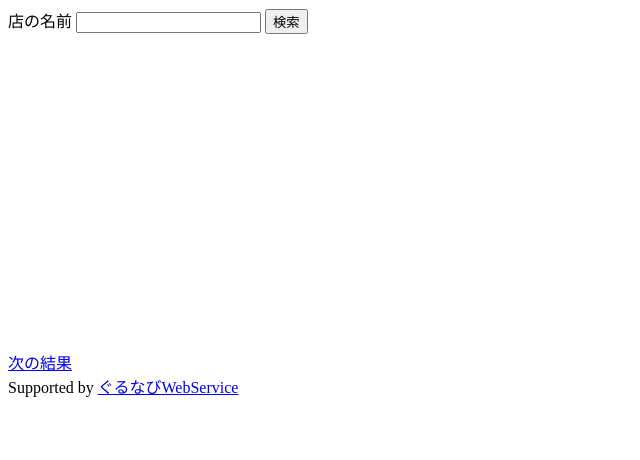
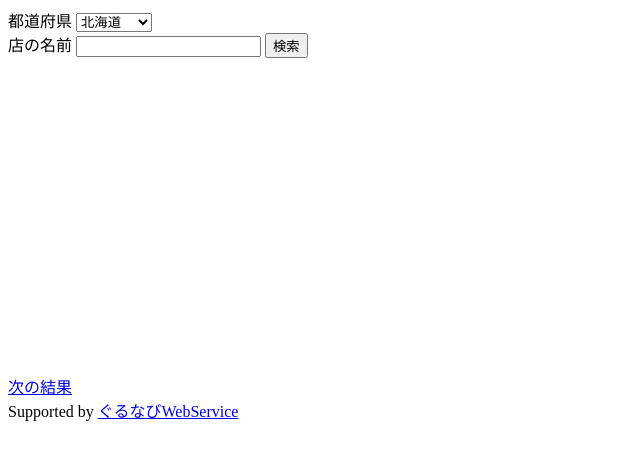
Before and after one commit to gitk47320/gnaviapi, a plain HTML site: page index.html in a window 1280 px wide. Shown: the whole page, without its empty margins (0-640 px from the left). Drawn offline with Linux system fonts and the light colour scheme.

Commit message:
都道府県を検索キーとして追加 　都道府県を検索キーとして追加

```diff
--- a/index.html
+++ b/index.html
@@ -4,6 +4,56 @@
   <title>gnavi検索</title>
   <body>
     <form name='mainform' method = 'GET'>
+      都道府県
+      <select id = pref>
+        <option value='PREF01'>北海道</option>
+        <option value='PREF02'>青森県</option>
+        <option value='PREF03'>岩手県</option>
+        <option value='PREF04'>宮城県</option>
+        <option value='PREF05'>秋田県</option>
+        <option value='PREF06'>山形県</option>
+        <option value='PREF07'>福島県</option>
+        <option value='PREF08'>茨城県</option>
+        <option value='PREF09'>栃木県</option>
+        <option value='PREF10'>群馬県</option>
+        <option value='PREF11'>埼玉県</option>
+        <option value='PREF12'>千葉県</option>
+        <option value='PREF13'>東京都</option>
+        <option value='PREF14'>神奈川県</option>
+        <option value='PREF15'>新潟県</option>
+        <option value='PREF16'>富山県</option>
+        <option value='PREF17'>石川県</option>
+        <option value='PREF18'>福井県</option>
+        <option value='PREF19'>山梨県</option>
+        <option value='PREF20'>長野県</option>
+        <option value='PREF21'>岐阜県</option>
+        <option value='PREF22'>静岡県</option>
+        <option value='PREF23'>愛知県</option>
+        <option value='PREF24'>三重県</option>
+        <option value='PREF25'>滋賀県</option>
+        <option value='PREF26'>京都府</option>
+        <option value='PREF27'>大阪府</option>
+        <option value='PREF28'>兵庫県</option>
+        <option value='PREF29'>奈良県</option>
+        <option value='PREF30'>和歌山県</option>
+        <option value='PREF31'>鳥取県</option>
+        <option value='PREF32'>島根県</option>
+        <option value='PREF33'>岡山県</option>
+        <option value='PREF34'>広島県</option>
+        <option value='PREF35'>山口県</option>
+        <option value='PREF36'>徳島県</option>
+        <option value='PREF37'>香川県</option>
+        <option value='PREF38'>愛媛県</option>
+        <option value='PREF39'>高知県</option>
+        <option value='PREF40'>福岡県</option>
+        <option value='PREF41'>佐賀県</option>
+        <option value='PREF42'>長崎県</option>
+        <option value='PREF43'>熊本県</option>
+        <option value='PREF44'>大分県</option>
+        <option value='PREF45'>宮崎県</option>
+        <option value='PREF46'>鹿児島県</option>
+        <option value='PREF47'>沖縄県</option>
+      </select><br>
       店の名前
       <input type = 'text', id = 'freeword'>
       <input type = 'button', value = '検索' onclick="gnaviFreewordSearch(offset=1, hit_per_page=20);">
--- a/js/app.js
+++ b/js/app.js
@@ -2,8 +2,8 @@ function gnaviFreewordSearch(offset, hit_per_page){
   var req = new XMLHttpRequest();
   keyid = '71926b2013dd9d0d36651401e85520a4'
   var freeword = document.forms.mainform.elements['freeword'].value
-  var apiresult = null
-  url = `https://api.gnavi.co.jp/RestSearchAPI/v3/?keyid=71926b2013dd9d0d36651401e85520a4&freeword=${freeword}&offset=${offset}&hit_per_page=${hit_per_page}`
+  var pref = document.forms.mainform.elements['pref'].value
+  url = `https://api.gnavi.co.jp/RestSearchAPI/v3/?keyid=71926b2013dd9d0d36651401e85520a4&pref=${pref}&freeword=${freeword}&offset=${offset}&hit_per_page=${hit_per_page}`
 
   req.responseType = 'json'
 
@@ -11,6 +11,8 @@ function gnaviFreewordSearch(offset, hit_per_page){
 
   req.onload = function(){
     for(i = 0; i < hit_per_page; i++){
+    //APIで取得した店の名前と画像を表示
+    //それぞれをぐるなびのサイトにリンクしている
     document.getElementById("shops").childNodes[i].innerHTML
     = `<a href = ${req.response.rest[i].url}><img src = ${req.response.rest[i].image_url.shop_image1}><br>${req.response.rest[i].name}</a><br>`
     }
```
